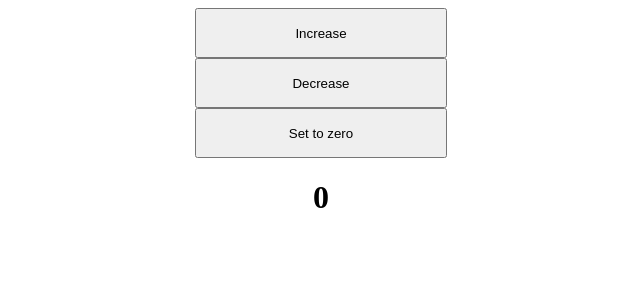
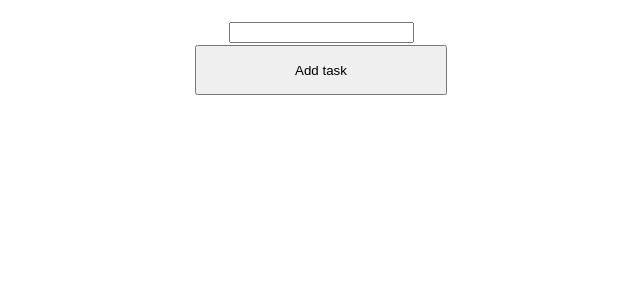
Before and after one commit to justthedreamer/react-learn, a React (Create React App) app: page / in a window 1280 px wide. Shown: the top 300 px of the page, without its empty margins (319-959 px from the left). Built offline with nearby package versions, Linux system fonts and the light colour scheme.

Commit message:
CRUD #1 Todo List

```diff
--- a/src/App.css
+++ b/src/App.css
@@ -1,6 +1,7 @@
 .App {
   text-align: center;
   transition: .7s;
+  font-size: 2rem;
 }
 
 .App-logo {
--- a/src/App.js
+++ b/src/App.js
@@ -2,15 +2,30 @@ import './App.css';
 import {useState} from "react";
 
 function App() {
-  const [count, setCount] = useState(0);
 
-  return <div className='App'>
-    <button onClick={()=>{setCount(count +1)}}>Increase</button>
-    <button onClick={()=>{setCount(count -1)}}>Decrease</button>
-    <button onClick={()=>{setCount(0)}}>Set to zero</button>
+const [todoList,setTodoList] = useState([])
+const [newTask,setTask]= useState("");
 
-    <h1>{count}</h1>
+const handleChange = (event) =>{
+  setTask(event.target.value);
+}
+
+const addTask = () =>{
+  setTodoList([...todoList, newTask]);
+}
+
+return (<div className='App'>
+    <div className='addTask'>
+        <input type="text" onChange={handleChange} />
+        <button onClick={addTask}>Add task</button>
+    </div>
+    <div className='list'>
+        {todoList.map((task)=> {
+          return <p className='list-item'>{task}</p>
+        })}
+    </div>
   </div>
+);
 }
 
 export default App;
```
Also changed, not shown: src/User.js (deleted, +0 -7 lines).
